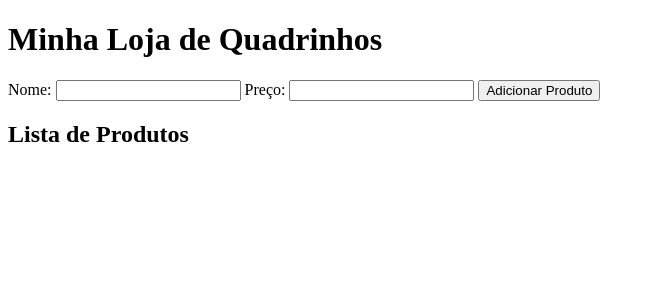
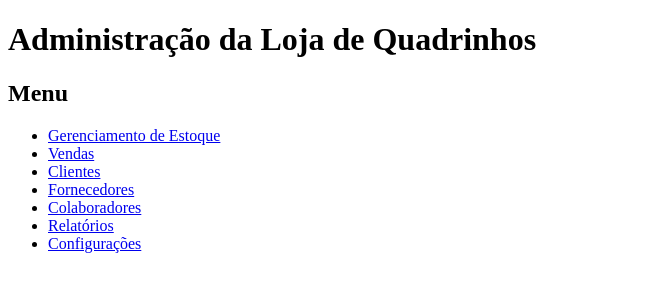
Before and after one commit to zemarao/Projetoloja, a Flask app: page / in a window 1280 px wide. Shown: the top 300 px of the page, without its empty margins (0-655 px from the left). Run offline with Flask 2, Linux system fonts and the light colour scheme.

```diff
--- a/main.py
+++ b/main.py
@@ -1,24 +1,54 @@
-from flask import Flask, render_template, request, redirect, url_for
+from flask import Flask, render_template
 
 app = Flask(__name__)
 
-# Lista simples para simular uma base de dados temporária (em desenvolvimento)
-produtos = []
-
-
+# Página inicial
 @app.route('/')
 def index():
-    return render_template('index.html', produtos=produtos)
+    return render_template('index.html')
 
+# Gerenciamento de Estoque
+@app.route('/estoque')
+def estoque():
+    return render_template('estoque.html')
 
-@app.route('/adicionar', methods=['POST'])
-def adicionar():
-    nome = request.form.get('nome')
-    preco = request.form.get('preco')
-    if nome and preco:
-        produtos.append({'nome': nome, 'preco': preco})
-    return redirect(url_for('index'))
+# Sub-seções de Gerenciamento de Estoque
+@app.route('/estoque/compras')
+def compras():
+    return "<h2>Compras</h2><p>Conteúdo sobre compras.</p>"
 
+@app.route('/estoque/transferencia')
+def transferencia():
+    return "<h2>Transferência de Estoque</h2><p>Conteúdo sobre transferência de estoque.</p>"
+
+@app.route('/estoque/consignados')
+def consignados():
+    return "<h2>Consignados</h2><p>Conteúdo sobre consignados.</p>"
+
+# Outras seções (Vendas, Clientes, etc.) continuam como antes
+@app.route('/vendas')
+def vendas():
+    return "<h2>Vendas</h2><p>Conteúdo sobre vendas.</p>"
+
+@app.route('/clientes')
+def clientes():
+    return "<h2>Clientes</h2><p>Conteúdo sobre clientes.</p>"
+
+@app.route('/fornecedores')
+def fornecedores():
+    return "<h2>Fornecedores</h2><p>Conteúdo sobre fornecedores.</p>"
+
+@app.route('/colaboradores')
+def colaboradores():
+    return "<h2>Colaboradores</h2><p>Conteúdo sobre colaboradores.</p>"
+
+@app.route('/relatorios')
+def relatorios():
+    return "<h2>Relatórios</h2><p>Conteúdo sobre relatórios.</p>"
+
+@app.route('/configuracoes')
+def configuracoes():
+    return "<h2>Configurações</h2><p>Conteúdo sobre configurações.</p>"
 
 if __name__ == '__main__':
     app.run(host='0.0.0.0', port=8080)
--- a/templates/index.html
+++ b/templates/index.html
@@ -2,21 +2,20 @@
 <html lang="pt">
 <head>
     <meta charset="UTF-8">
-    <title>Minha Loja de Quadrinhos</title>
+    <title>Administração da Loja de Quadrinhos</title>
 </head>
 <body>
-    <h1>Minha Loja de Quadrinhos</h1>
-    <form action="/adicionar" method="post">
-        Nome: <input type="text" name="nome" required>
-        Preço: <input type="text" name="preco" required>
-        <button type="submit">Adicionar Produto</button>
-    </form>
+    <h1>Administração da Loja de Quadrinhos</h1>
 
-    <h2>Lista de Produtos</h2>
+    <h2>Menu</h2>
     <ul>
-        {% for produto in produtos %}
-            <li>{{ produto['nome'] }} - R$ {{ produto['preco'] }}</li>
-        {% endfor %}
+        <li><a href="/estoque">Gerenciamento de Estoque</a></li>
+        <li><a href="/vendas">Vendas</a></li>
+        <li><a href="/clientes">Clientes</a></li>
+        <li><a href="/fornecedores">Fornecedores</a></li>
+        <li><a href="/colaboradores">Colaboradores</a></li>
+        <li><a href="/relatorios">Relatórios</a></li>
+        <li><a href="/configuracoes">Configurações</a></li>
     </ul>
 </body>
 </html>
--- /dev/null
+++ b/templates/rquirements.txt
@@ -0,0 +1 @@
+flask
```
Also changed, not shown: templates/estoque.html (added, +19 -0 lines), 1 other file.
